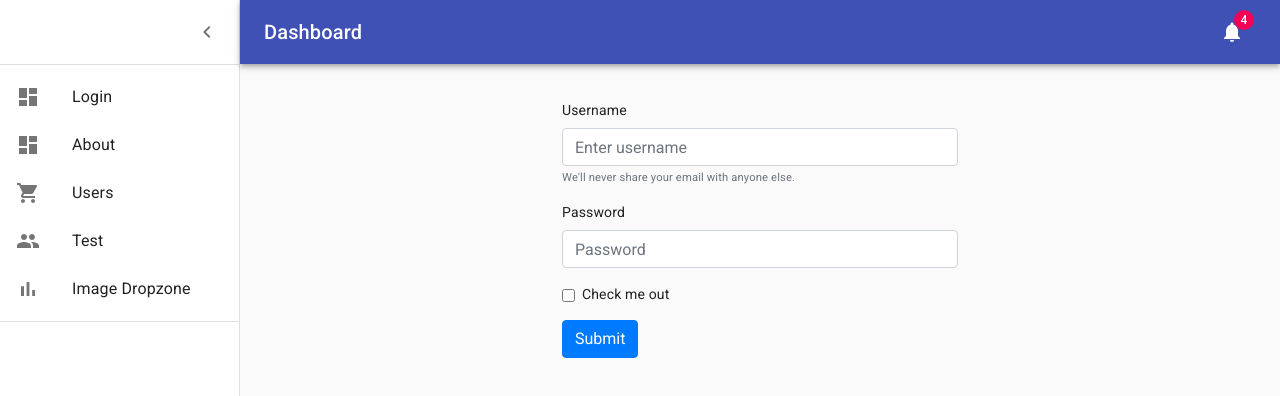
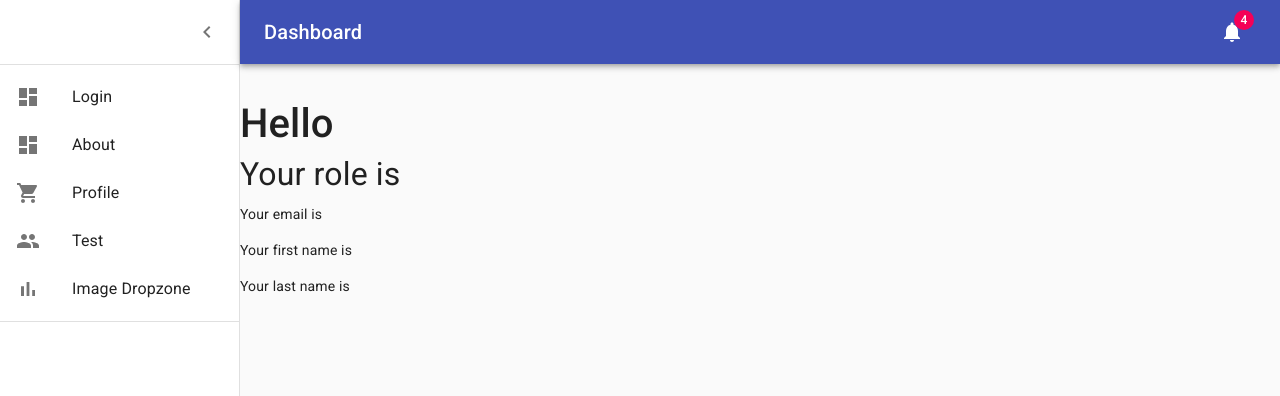
Before and after one commit to vilksp/Manager, a React (Create React App) app in the folder frontend/: page /profile in a window 1280 px wide. Shown: the top 396 px of the page. Built offline with nearby package versions, Linux system fonts and the light colour scheme; no server answers.

Commit message:
Retrieve currently logged-in user information

```diff
--- a/frontend/src/App.js
+++ b/frontend/src/App.js
@@ -7,6 +7,7 @@ import ImageDropZone from "./components/ImageDropZone";
 import Dashboard from "./components/dashboard/Dashboard";
 import GetFiles from "./components/GetFiles";
 import DeleteImage from "./components/DeleteImage";
+import UserProfile from "./components/UserProfile";
 export default function App() {
   return (
     <Router>
@@ -16,8 +17,8 @@ export default function App() {
             <Route path="/about">
               <About />
             </Route>
-            <Route path="/users">
-              <Users />
+            <Route path="/profile">
+              <UserProfile />
             </Route>
             <Route path="/test">
               <Test />
--- /dev/null
+++ b/frontend/src/components/UserProfile.js
@@ -0,0 +1,32 @@
+import React, { useState, useEffect } from "react";
+import axios from "axios";
+
+const UserProfile = () => {
+  const [data, setData] = useState([]);
+  const [token] = useState(sessionStorage.getItem("token"));
+  const [role] = useState(sessionStorage.getItem("role"));
+  useEffect(() => {
+    axios
+      .get(`http://localhost:8080/api/v1/username`, {
+        headers: { Authorization: token },
+      })
+      .then((result) => {
+        setData(result.data);
+      });
+  }, []);
+
+  return (
+    <div>
+      <h1>
+        Hello {data.username}
+        <br />
+        <small>Your role is {role} </small>
+      </h1>
+      <p>Your email is {data.email}</p>
+      <p>Your first name is {data.firstname}</p>
+      <p>Your last name is {data.lastname}</p>
+    </div>
+  );
+};
+
+export default UserProfile;
--- a/frontend/src/components/dashboard/listItems.js
+++ b/frontend/src/components/dashboard/listItems.js
@@ -25,11 +25,11 @@ export const mainListItems = (
       </ListItemIcon>
       <ListItemText primary="About" />
     </ListItem>
-    <ListItem button component={Link} to="/users">
+    <ListItem button component={Link} to="/profile">
       <ListItemIcon>
         <ShoppingCartIcon />
       </ListItemIcon>
-      <ListItemText primary="Users" />
+      <ListItemText primary="Profile" />
     </ListItem>
     <ListItem button component={Link} to="/test">
       <ListItemIcon>
```
Also changed, not shown: 2 other files (tests, documents, lock files or other folders).
